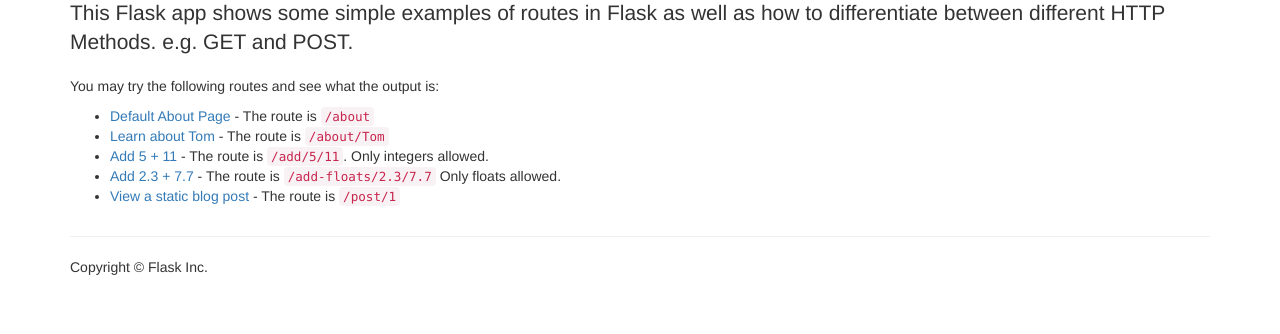
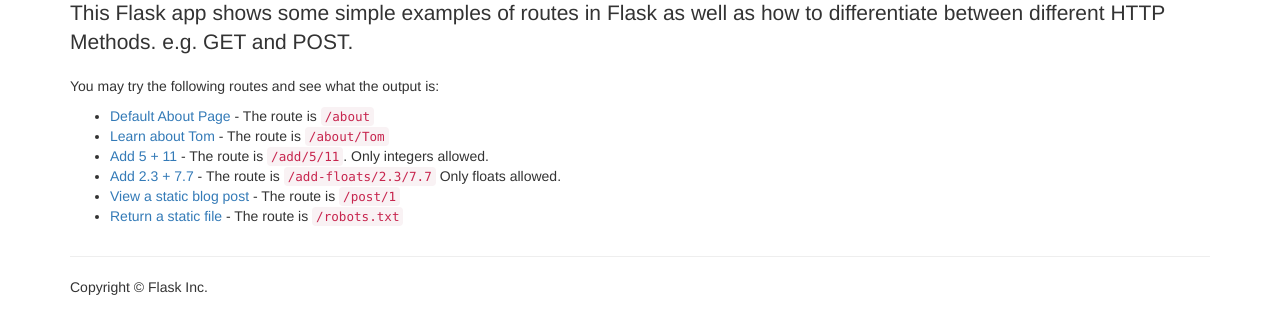
Before and after one commit to uwi-info3180/flask_routes, a Flask app: page / in a window 1280 px wide. Shown: the part 162-496 px from the top of the page. Run offline with Flask 2, Linux system fonts and the light colour scheme; some libraries are stand-ins or nearby versions.

Commit message:
added link for static file

```diff
--- a/app/templates/home.html
+++ b/app/templates/home.html
@@ -10,5 +10,6 @@
   <li><a href="/add/5/11">Add 5 + 11</a> - The route is <code>/add/5/11</code>. Only integers allowed.</li>
   <li><a href="/add-floats/2.3/7.7">Add 2.3 + 7.7</a> - The route is <code>/add-floats/2.3/7.7</code> Only floats allowed.</li>
   <li><a href="/post/1">View a static blog post</a> - The route is <code>/post/1</code></li>
+  <li><a href="/robots.txt">Return a static file</a> - The route is <code>/robots.txt</code></li>
 </ul>
 {% endblock %}
```
